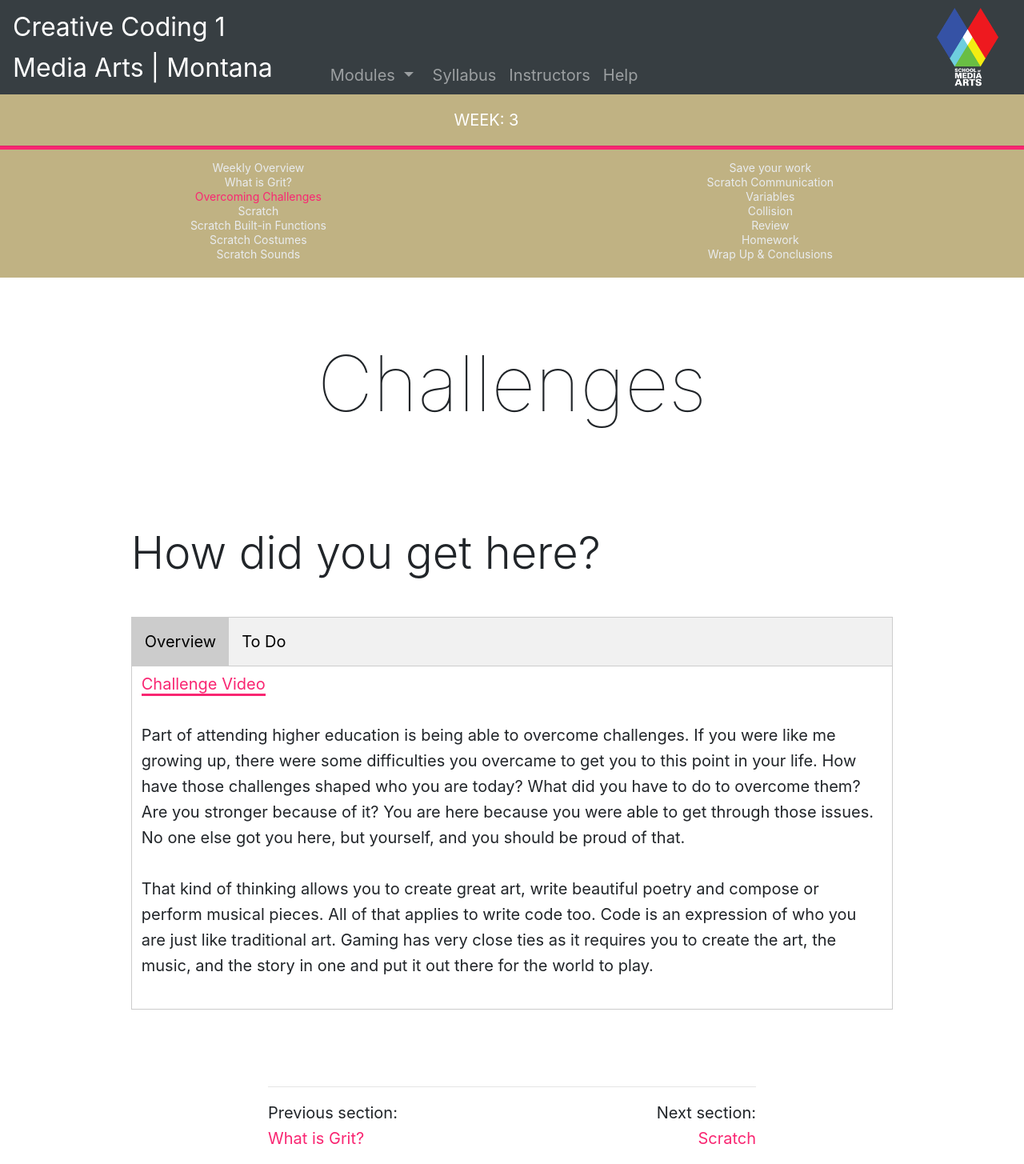
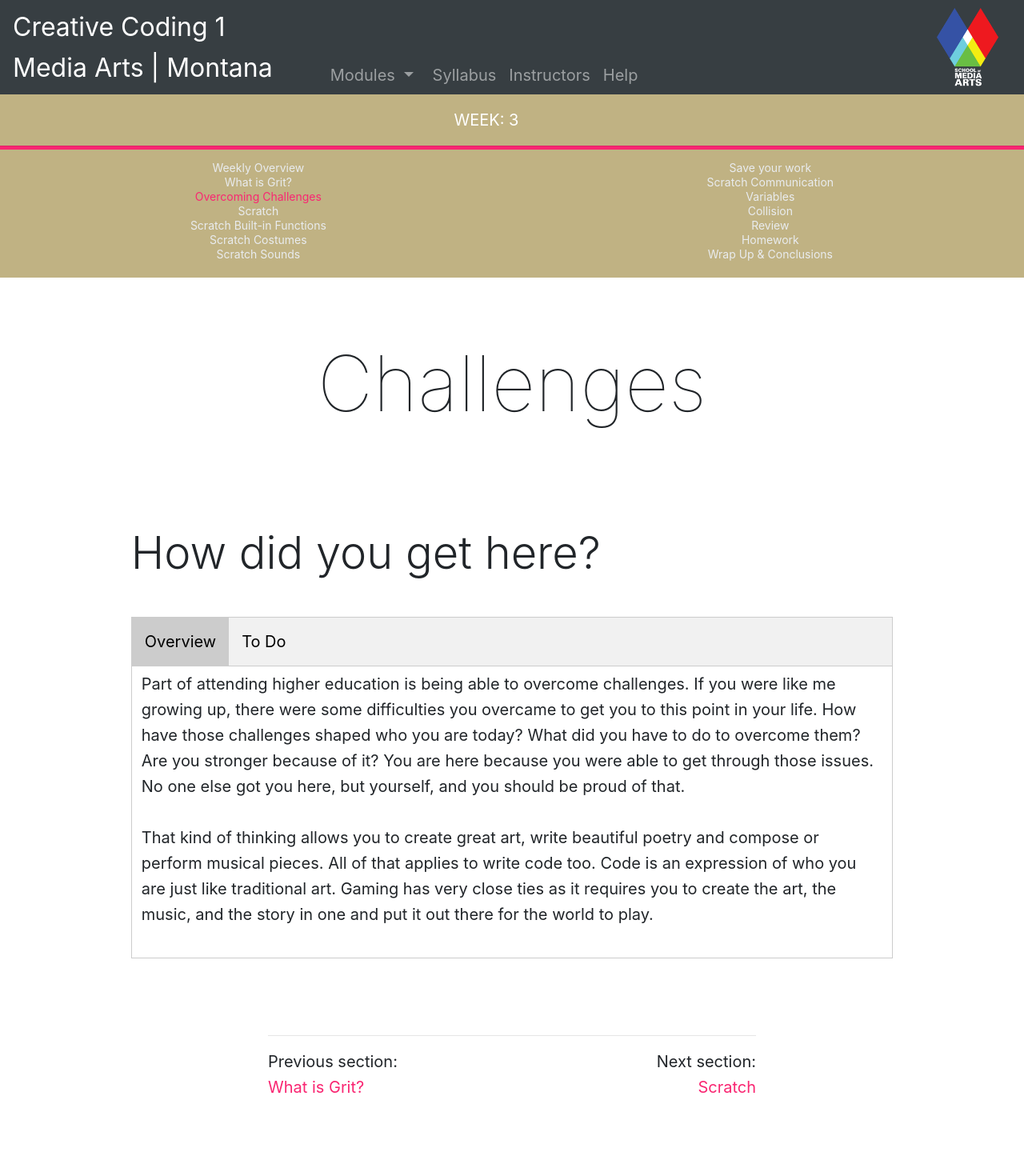
Before and after one commit to coryMcKague/MART120-Spring2024, a Jekyll site: the page built from modules/week-3/_posts/2017-01-03-overcome-challenges.md, in a window 1280 px wide. Shown: the whole page at 80% size. Built offline with Jekyll 4.4.1, drawn with Linux system fonts in a browser that asks for light colours; nearby versions of some CDN libraries; after the commit the page ends 1391 px from its top, so only the background shows below that.

Commit message:
Update 2017-01-03-overcome-challenges.md

```diff
--- a/modules/week-3/_posts/2017-01-03-overcome-challenges.md
+++ b/modules/week-3/_posts/2017-01-03-overcome-challenges.md
@@ -15,7 +15,6 @@ module: 3
 <!-- Tab content -->
 <div id="Overview" class="tabcontent" style="display:block">
 
-<p><a href="//www.youtube.com/embed/Ll4XTxNPUDE" data-lity>Challenge Video</a></p>
 
 <p>Part of attending higher education is being able to overcome challenges.  If you were like me growing up, there were some difficulties you overcame to get you to this point in your life.  How have those challenges shaped who you are today?  What did you have to do to overcome them?  Are you stronger because of it?  You are here because you were able to get through those issues.  No one else got you here, but yourself, and you should be proud of that.</p>
 
```
